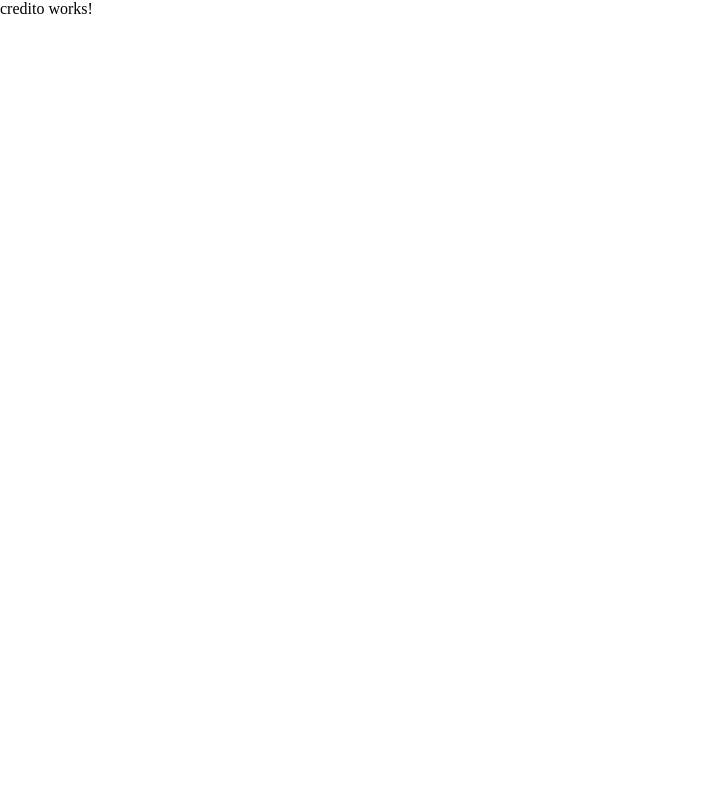
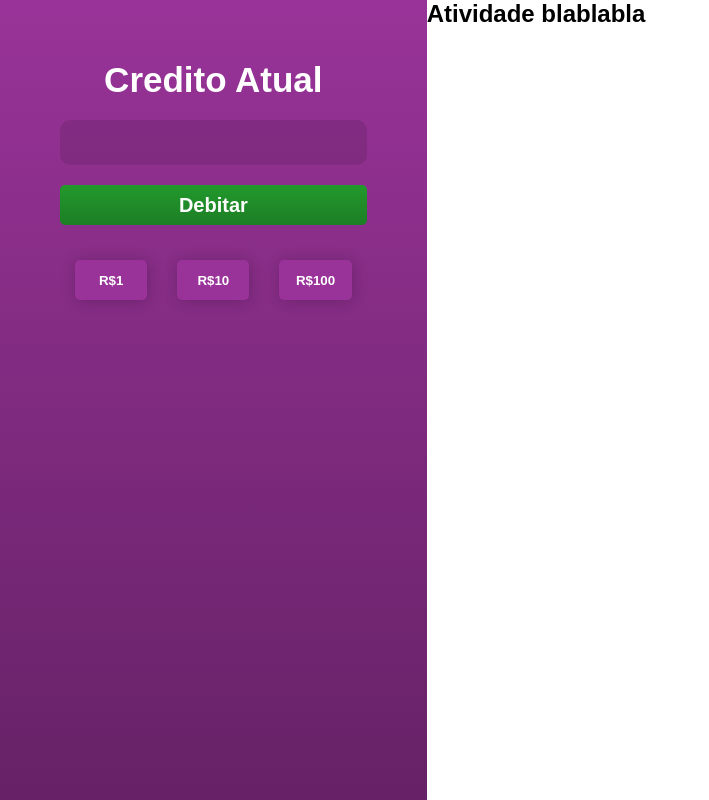
Before and after one commit to DanPendragom/angular-admCredito, an Angular app: page / in a window 1280 px wide. Shown: the whole page, without its empty margins (0-709 px from the left). Built offline with nearby package versions, Linux system fonts and the light colour scheme.

Commit message:
Estrutura básica e estilo da view

```diff
--- a/src/app/credito/components/credito/credito.component.css
+++ b/src/app/credito/components/credito/credito.component.css
@@ -0,0 +1,67 @@
+section.credito{
+    display: grid;
+    grid-template-columns: 1fr 2fr;
+    grid-template-rows: 100vh auto;
+}
+
+.info{
+    grid-column: 2/3;
+    grid-row: 1/2;
+}
+.func{
+    background-image: linear-gradient(
+        to bottom,
+        #993399,
+         #662266
+    );
+    grid-column: 1/2;
+    grid-row: 1/2;
+    padding: 50px;
+    display: flex;
+    flex-direction: column;
+}
+h3{
+    color: white;
+    text-align: center;
+    font-size: 35px;
+}
+.func div{
+    margin: 10px;
+}
+input{
+    outline: none;
+    border-radius: 10px;
+    border: none;
+    width: 100%;
+    height: 45px;
+    background: rgba(0,0,0,0.1);
+    padding: 15px;
+}
+.deb button{
+    width: 100%;
+    background-image: linear-gradient(
+        to bottom,
+         #22992c,
+         #1d7e25
+    );
+    color: #FFF;
+    font-size: 20px;
+}
+
+.option{
+    display: flex;
+    flex-direction: row;
+    align-content: space-between;
+}
+.option button{
+    width: 100%;
+    margin: 15px;
+    background:  #993399;
+    color: #FFF;
+    box-shadow: rgba(0,0,0,0.2) 1px 1px 15px;
+}
+
+.option button:hover{
+    transition: 0.1s;
+    transform: scale(1.2);
+}
--- a/src/app/credito/components/credito/credito.component.html
+++ b/src/app/credito/components/credito/credito.component.html
@@ -1 +1,21 @@
-<p>credito works!</p>
+<section class="credito">
+    <div class="info">
+        <h1>Atividade blablabla</h1>
+    </div>
+    <div class="func">
+        <div>
+            <h3>Credito Atual</h3>
+        </div>
+        <div>
+            <input readonly type="text" id="credito">
+        </div>
+        <div class="deb">
+            <button>Debitar</button>
+        </div>
+        <div class="option">
+            <button>R$1</button>
+            <button>R$10</button>
+            <button>R$100</button>
+        </div>
+    </div>
+</section>
--- a/src/styles.css
+++ b/src/styles.css
@@ -2,4 +2,13 @@
     margin: 0;
     padding: 0;
     box-sizing: border-box;
+    outline: none;
+    font-family: Arial, Helvetica, sans-serif;
 }
+button{
+    height: 40px;
+    cursor: pointer;
+    border-radius: 5px;
+    border: none;
+    font-weight: bolder;
+}
```
